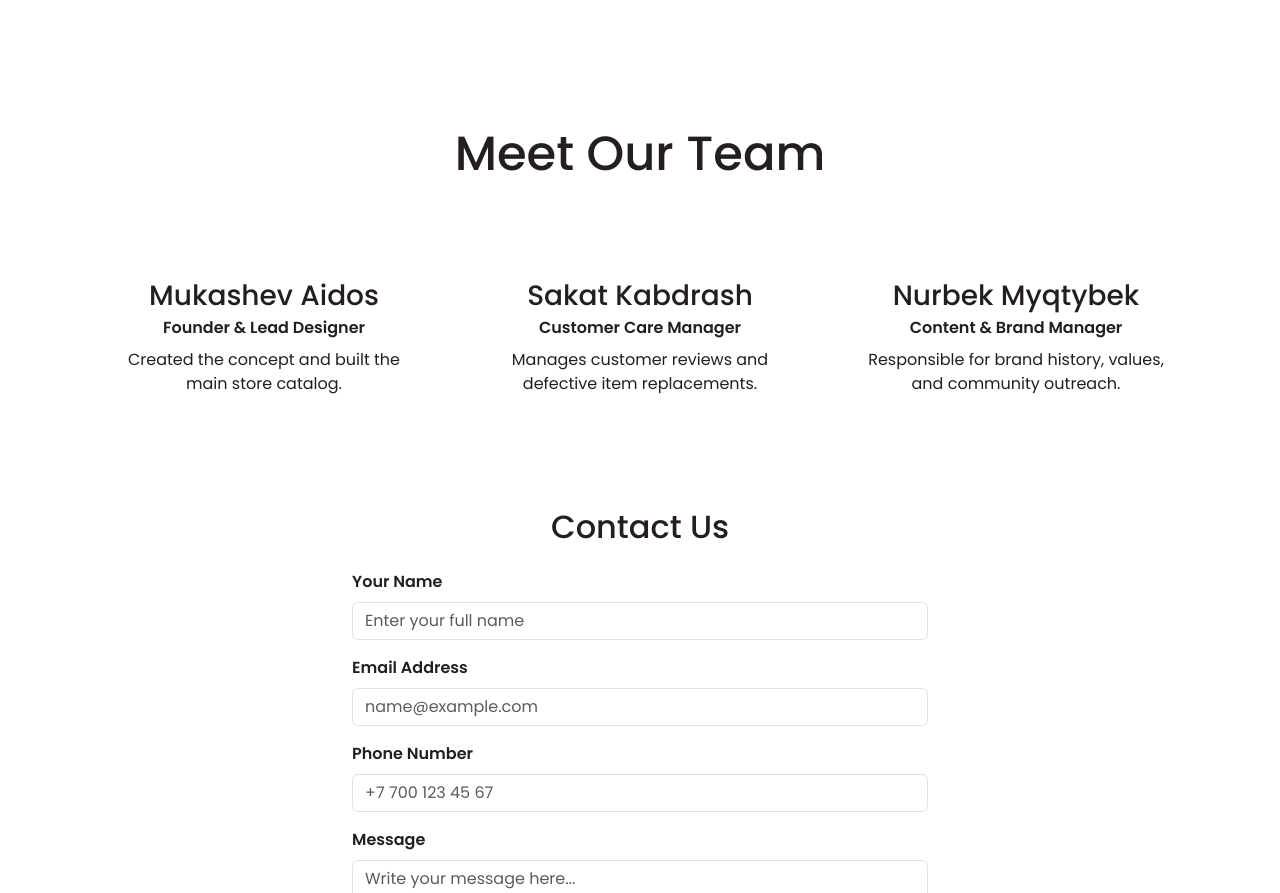
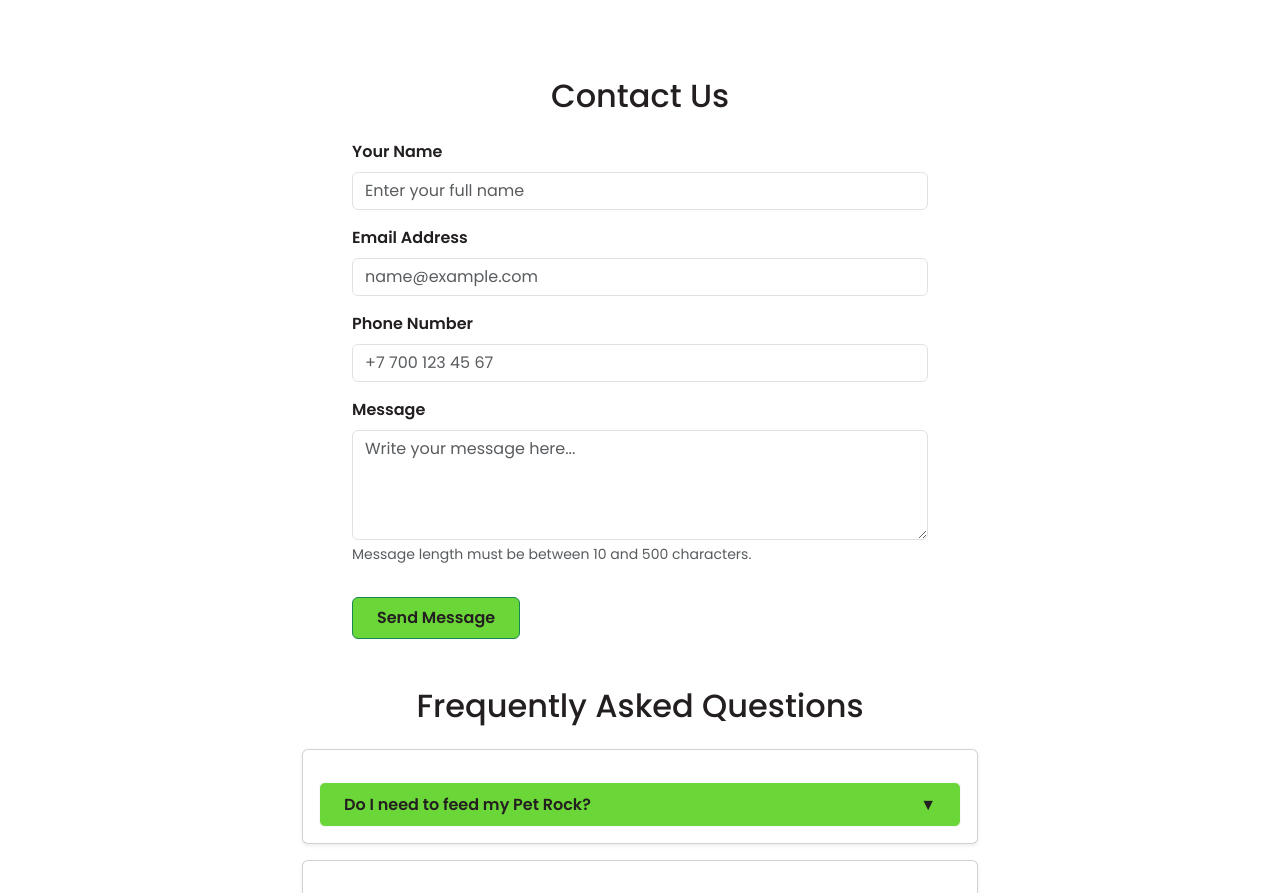
Before and after one commit to Qwsule04/BuyRoks, a plain HTML site: page about.html in a window 1280 px wide. Shown: the part 1886-2779 px from the top of the page. Drawn offline with nearby package versions, Linux system fonts and the light colour scheme.

Commit message:
Update about.html

```diff
--- a/about.html
+++ b/about.html
@@ -93,30 +93,6 @@
         </article>
       </div>
     </section>
-
-    <section class="catalog" style="margin-top: 4rem;">
-      <h2>Meet Our Team</h2>
-      <div class="catalog-grid">
-        <article class="product-card">
-          <h3 style="margin-bottom: 0.2rem;">Mukashev Aidos</h3>
-          <p class="price" style="margin-bottom: 0.5rem;">Founder & Lead Designer</p>
-          <p>Created the concept and built the main store catalog.</p>
-        </article>
-
-        <article class="product-card">
-          <h3 style="margin-bottom: 0.2rem;">Sakat Kabdrash</h3>
-          <p class="price" style="margin-bottom: 0.5rem;">Customer Care Manager</p>
-          <p>Manages customer reviews and defective item replacements.</p>
-        </article>
-
-        <article class="product-card">
-          <h3 style="margin-bottom: 0.2rem;">Nurbek Myqtybek</h3>
-          <p class="price" style="margin-bottom: 0.5rem;">Content & Brand Manager</p>
-          <p>Responsible for brand history, values, and community outreach.</p>
-        </article>
-      </div>
-    </section>
-
     <section class="container my-5" style="max-width: 600px;">
       <h2 class="text-center font-weight-bold mb-4">Contact Us</h2>
 
```
